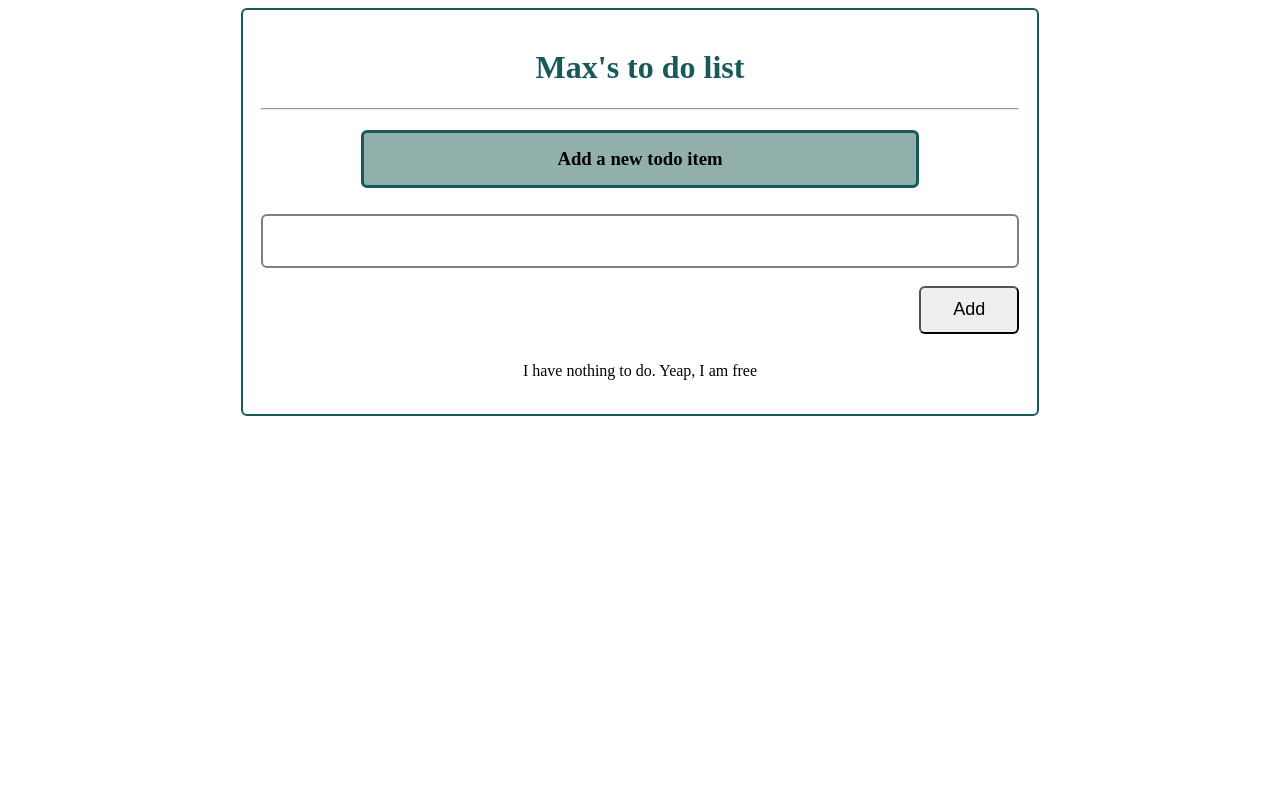
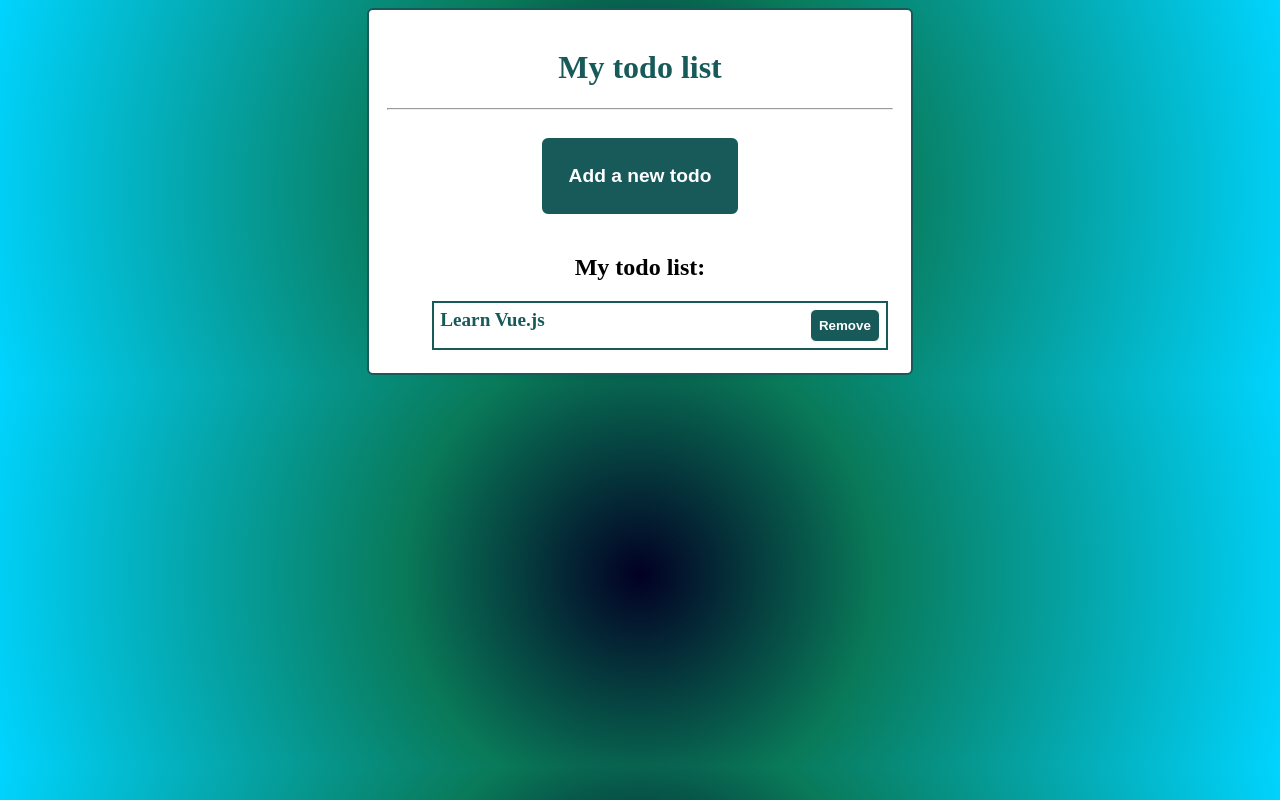
Before and after one commit to NuraiG/Todo-app, a Vue app: page / in a window 1280 px wide. Built offline with nearby package versions, Linux system fonts and the light colour scheme.

Commit message:
Some style changes and storage todo items in the browser's locale storage

```diff
--- a/src/App.vue
+++ b/src/App.vue
@@ -24,14 +24,27 @@ export default {
     TodoList,
   },
   setup() {
-    const userName = ref("Max");
-    const todos = ref([]);
+    const userName = "My todo list";
+    const defaultData = [
+      {
+        body: "Learn Vue.js",
+        done: false,
+      },
+    ];
+    const todosData = JSON.parse(localStorage.getItem("todos")) || defaultData;
+    const todos = ref(todosData);
 
     function addNewItem(value) {
       todos.value.unshift({ body: value, done: false });
+      saveData();
     }
     function removeItem(index) {
       todos.value.splice(index, 1);
+      saveData();
+    }
+    function saveData() {
+      const storageData = JSON.stringify(todos.value);
+      localStorage.setItem("todos", storageData);
     }
     function completeTask(item) {
       item.done = !item.done;
@@ -53,8 +66,19 @@ export default {
   font-family: cursive;
   margin: 0 auto;
   padding: 18px;
-  width: 60%;
+  width: 40%;
   border: 2px solid rgb(24, 90, 90);
   border-radius: 6px;
+  background-color: white;
 }
+html {
+  background: rgb(2, 0, 36);
+  background: radial-gradient(
+    circle,
+    rgba(2, 0, 36, 1) 0%,
+    rgba(9, 121, 88, 1) 35%,
+    rgba(0, 212, 255, 1) 100%
+  );
+}
+
 </style>
--- a/src/components/MyTitle.vue
+++ b/src/components/MyTitle.vue
@@ -1,5 +1,5 @@
 <template>
-  <h1>{{ title }}'s to do list</h1>
+  <h1>{{ title }} </h1>
 </template>
 
 <script>
--- a/src/components/TodoForm.vue
+++ b/src/components/TodoForm.vue
@@ -1,8 +1,13 @@
 <template>
-  <h3>Add a new todo item</h3>
-  <form @submit.prevent="addTodo" class="todoForm">
+  <button v-if="!isVisible" class="add" @click="showForm">
+    Add a new todo
+  </button>
+  <button v-if="isVisible" class="add" @click="showForm">
+    Hide form
+  </button>
+  <form v-if="isVisible" @submit.prevent="addTodo" class="todoForm">
     <input type="text" v-model.trim="input" />
-    <button>Add</button>
+    <button class="btn">Add</button>
   </form>
 </template>
 <script>
@@ -12,6 +17,7 @@ export default {
   emits: ["add"],
   setup(_, context) {
     const newTodo = ref("");
+    const isVisible = ref(false);
 
     function addTodo() {
       if (newTodo.value.trim()) {
@@ -20,10 +26,15 @@ export default {
       }
       return;
     }
+    function showForm() {
+      isVisible.value = !isVisible.value;
+    }
 
     return {
       input: newTodo,
       addTodo,
+      showForm,
+      isVisible,
     };
   },
 };
@@ -38,7 +49,7 @@ input {
   border: 2px solid gray;
   color: inherit;
 }
-button,
+button.btn,
 input {
   height: 48px;
   box-shadow: none;
@@ -50,21 +61,25 @@ input {
   margin-top: 6px;
   margin-bottom: 12px;
 }
-h3 {
-  padding: 15px;
+button.add {
+  padding: 24px;
   border: 3px solid rgb(24, 90, 90);
-  background-color: rgb(145 176 171);
+  background-color: rgb(24, 90, 90);
   border-radius: 6px;
   margin: 20px 100px;
+  cursor: pointer;
+  color: #fff;
+  font-weight: bold;
+  outline: none;
+  font-size: 1.2rem;
 }
-button:hover {
+button.btn:hover {
   background-color: rgb(24, 90, 90);
   border: 1px solid #fff;
   color: #fff;
 }
-button{
+button.btn {
   width: 100px;
   align-self: flex-end;
-
 }
 </style>
```
